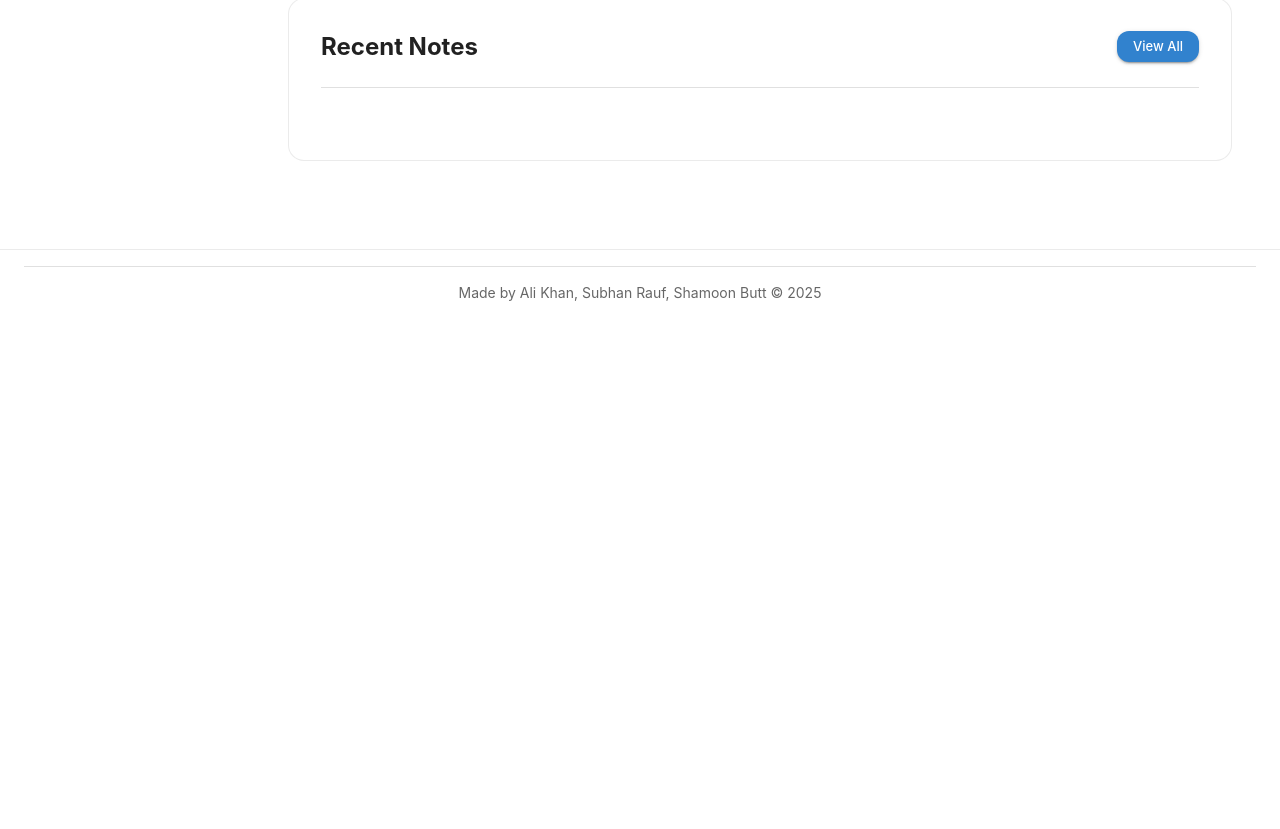
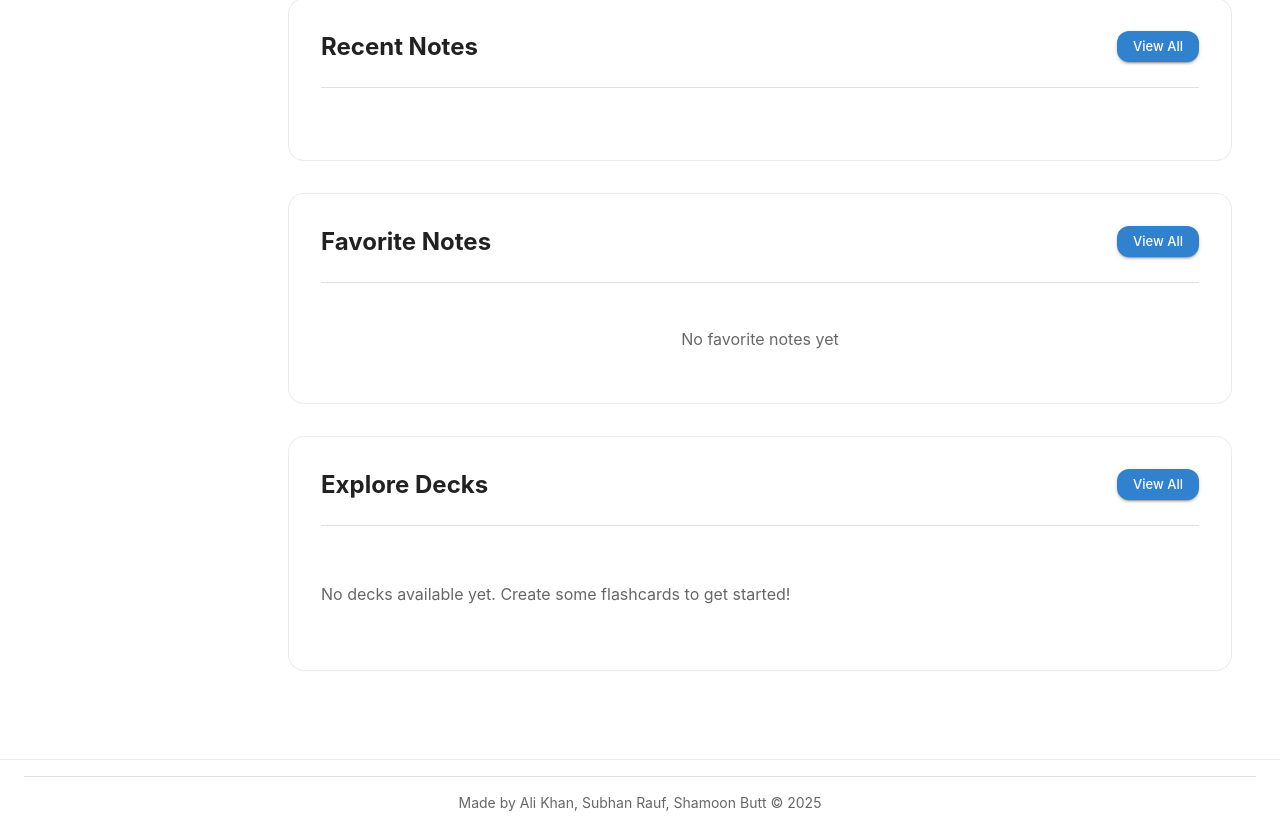
Before and after one commit to Wocx32/smart-note-organizer, a React (Vite) app in the folder frontend/: page / in a window 1280 px wide. Shown: the part 1191-2020 px from the top of the page. Before the commit the page ends 1510 px from the top, so only its background shows below. Built offline with nearby package versions, Linux system fonts and the light colour scheme; what tesseract.js would draw is missing.

Commit message:
ui fixes but ocr not working

```diff
--- a/frontend/src/pages/Dashboard.jsx
+++ b/frontend/src/pages/Dashboard.jsx
@@ -20,7 +20,8 @@ import {
   Snackbar,
   FormGroup,
   FormControlLabel,
-  Checkbox
+  Checkbox,
+  CardContent
 } from '@mui/material';
 import {
   Description,
@@ -57,6 +58,7 @@ const Dashboard = () => {
     summary: true,
     flashcards: false
   });
+  const [decks, setDecks] = useState([]);
 
   useEffect(() => {
     // Load notes from localStorage
@@ -80,6 +82,35 @@ const Dashboard = () => {
       note.tags?.forEach(tag => uniqueTags.add(tag));
     });
     setTags(Array.from(uniqueTags));
+
+    // Initialize decks from flashcards
+    const deckMap = {};
+
+    // Process flashcards to organize by deck
+    savedFlashcards.forEach(card => {
+      if (!deckMap[card.deck]) {
+        deckMap[card.deck] = [];
+      }
+      deckMap[card.deck].push(card);
+    });
+
+    // Convert deck map to array format
+    const allDecks = [
+      {
+        id: 'all',
+        name: 'All Decks',
+        count: savedFlashcards.length,
+        cards: savedFlashcards
+      },
+      ...Object.keys(deckMap).map(deck => ({
+        id: deck,
+        name: deck,
+        count: deckMap[deck].length,
+        cards: deckMap[deck]
+      })).sort((a, b) => a.name.localeCompare(b.name))
+    ];
+
+    setDecks(allDecks);
   }, []);
 
   const handleCreateNote = (noteData) => {
@@ -676,6 +707,207 @@ const Dashboard = () => {
         </List>
       </Paper>
 
+      {/* Favorite Notes Section */}
+      <Paper
+        elevation={0}
+        sx={{
+          p: 4,
+          borderRadius: 2,
+          border: '1px solid rgba(0, 0, 0, 0.08)',
+          mb: 4
+        }}
+      >
+        <Box sx={{ display: 'flex', justifyContent: 'space-between', alignItems: 'center', mb: 3 }}>
+          <Typography variant="h5" fontWeight="bold">Favorite Notes</Typography>
+          <Button
+            variant="contained"
+            size="small"
+            color="primary"
+            onClick={() => navigate('/notes', { state: { showFavorites: true } })}
+            sx={{
+              backgroundColor: '#3182ce',
+              borderRadius: 1.5,
+              textTransform: 'none',
+              px: 2,
+              '&:hover': {
+                backgroundColor: '#2b6cb0',
+              }
+            }}
+          >
+            View All
+          </Button>
+        </Box>
+        <Divider sx={{ mb: 3 }} />
+        <List>
+          {notes.filter(note => note.favorite).slice(0, 4).map((note) => (
+            <ListItem
+              key={note.id}
+              alignItems="flex-start"
+              sx={{
+                px: 2,
+                borderRadius: 1,
+                mb: 1,
+                '&:hover': {
+                  backgroundColor: 'rgba(0, 0, 0, 0.04)'
+                }
+              }}
+            >
+              <ListItemText
+                primary={note.title}
+                secondary={
+                  <Box sx={{ mt: 1, display: 'flex', gap: 1, flexWrap: 'wrap' }}>
+                    {note.tags.map((tag) => (
+                      <Chip
+                        key={tag}
+                        label={tag}
+                        size="small"
+                        sx={{
+                          height: 20,
+                          fontSize: '0.7rem',
+                          backgroundColor: 'rgba(0,0,0,0.06)',
+                        }}
+                      />
+                    ))}
+                  </Box>
+                }
+              />
+              <Typography variant="caption" color="text.secondary">
+                {note.date}
+              </Typography>
+            </ListItem>
+          ))}
+          {notes.filter(note => note.favorite).length === 0 && (
+            <ListItem>
+              <ListItemText
+                primary="No favorite notes yet"
+                sx={{ textAlign: 'center', color: 'text.secondary' }}
+              />
+            </ListItem>
+          )}
+        </List>
+      </Paper>
+
+      {/* Explore Decks Section */}
+      <Paper
+        elevation={0}
+        sx={{
+          p: 4,
+          borderRadius: 2,
+          border: '1px solid rgba(0, 0, 0, 0.08)',
+          mb: 4
+        }}
+      >
+        <Box sx={{ display: 'flex', justifyContent: 'space-between', alignItems: 'center', mb: 3 }}>
+          <Typography variant="h5" fontWeight="bold">Explore Decks</Typography>
+          <Button
+            variant="contained"
+            size="small"
+            color="primary"
+            onClick={() => navigate('/flashcards')}
+            sx={{
+              backgroundColor: '#3182ce',
+              borderRadius: 1.5,
+              textTransform: 'none',
+              px: 2,
+              '&:hover': {
+                backgroundColor: '#2b6cb0',
+              }
+            }}
+          >
+            View All
+          </Button>
+        </Box>
+        <Divider sx={{ mb: 3 }} />
+
+        <Grid container spacing={3}>
+          {decks
+            .filter(deck => deck.id !== 'all' && deck.id !== 'PROCESSED')
+            .sort((a, b) => a.name.localeCompare(b.name))
+            .map((deck) => (
+              <Grid item xs={12} sm={6} md={3} key={deck.id}>
+                <Card
+                  elevation={0}
+                  sx={{
+                    borderRadius: 2,
+                    border: '1px solid rgba(0, 0, 0, 0.08)',
+                    height: '100%',
+                    display: 'flex',
+                    flexDirection: 'column',
+                    transition: 'transform 0.2s, box-shadow 0.2s',
+                    '&:hover': {
+                      transform: 'translateY(-3px)',
+                      boxShadow: '0 4px 20px rgba(0,0,0,0.1)',
+                    }
+                  }}
+                >
+                  <CardContent sx={{ p: 3, flexGrow: 1 }}>
+                    <Box sx={{ display: 'flex', justifyContent: 'space-between', alignItems: 'center', mb: 2 }}>
+                      <Typography variant="h6" fontWeight="bold" sx={{wordBreak: 'break-word'}}>
+                        {deck.name}
+                      </Typography>
+                      <School sx={{ color: 'primary.main' }} />
+                    </Box>
+
+                    <Typography variant="body2" color="text.secondary" sx={{ mb: 1 }}>
+                      {deck.count} flashcard{deck.count === 1 ? '' : 's'}
+                    </Typography>
+                  </CardContent>
+                  <Box sx={{ mt: 'auto', p: 2, pt: 0, display: 'flex', gap: 1 }}>
+                    <Button
+                      variant="outlined"
+                      size="small"
+                      onClick={() => navigate('/flashcards', { state: { selectedDeck: deck.id } })}
+                      sx={{
+                        flex: 1,
+                        borderColor: 'rgba(0, 0, 0, 0.23)',
+                        color: 'text.primary',
+                        textTransform: 'none'
+                      }}
+                    >
+                      View
+                    </Button>
+                    <Button
+                      variant="contained"
+                      size="small"
+                      onClick={() => {
+                        localStorage.setItem('currentStudySession', JSON.stringify({
+                          flashcards: deck.cards,
+                          source: 'deck',
+                          deckName: deck.name
+                        }));
+                        localStorage.setItem('studyMode', 'true');
+                        navigate('/flashcards');
+                      }}
+                      disabled={deck.count === 0}
+                      sx={{
+                        flex: 1,
+                        backgroundColor: '#3182ce',
+                        boxShadow: 'none',
+                        textTransform: 'none',
+                        '&:hover': {
+                          backgroundColor: '#2b6cb0',
+                          boxShadow: 'none',
+                        }
+                      }}
+                    >
+                      Study
+                    </Button>
+                  </Box>
+                </Card>
+              </Grid>
+            ))}
+          {decks.filter(deck => deck.id !== 'all' && deck.id !== 'PROCESSED').length === 0 && (
+            <Grid item xs={12}>
+              <Box sx={{ textAlign: 'center', py: 4 }}>
+                <Typography variant="body1" color="text.secondary">
+                  No decks available yet. Create some flashcards to get started!
+                </Typography>
+              </Box>
+            </Grid>
+          )}
+        </Grid>
+      </Paper>
+
       <NewNoteDialog
         open={newNoteDialogOpen}
         onClose={() => setNewNoteDialogOpen(false)}
```
